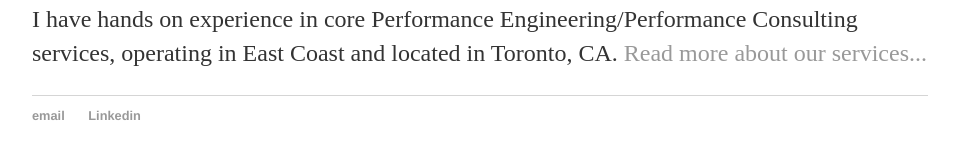
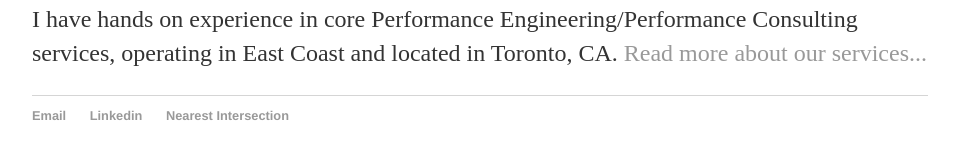
Before and after one commit to sumedh-vaidya/sumedh-vaidya.github.io, a Jekyll site: the page built from index.html, in a window 1280 px wide. Shown: the part 194-353 px from the top of the page, without its empty margins (160-1116 px from the left). Built offline with Jekyll 4.4.1, drawn with Linux system fonts in a browser that asks for light colours.

Commit message:
Update default.html

```diff
--- a/_layouts/default.html
+++ b/_layouts/default.html
@@ -21,8 +21,9 @@
 			</div><!-- /.container -->
 			<footer>
 	    		<ul>
-	        		<li><a href="mailto:sumedh007@yahoo.com">email</a></li>
+	        		<li><a href="mailto:sumedh007@yahoo.com">Email</a></li>
 	        		<li><a href="https://www.linkedin.com/in/sumedh11">Linkedin</a></li>
+				<li><a QEW and Kennedy>Nearest Intersection</a></li>
 				</ul>
 			</footer>
 		</body>
```
